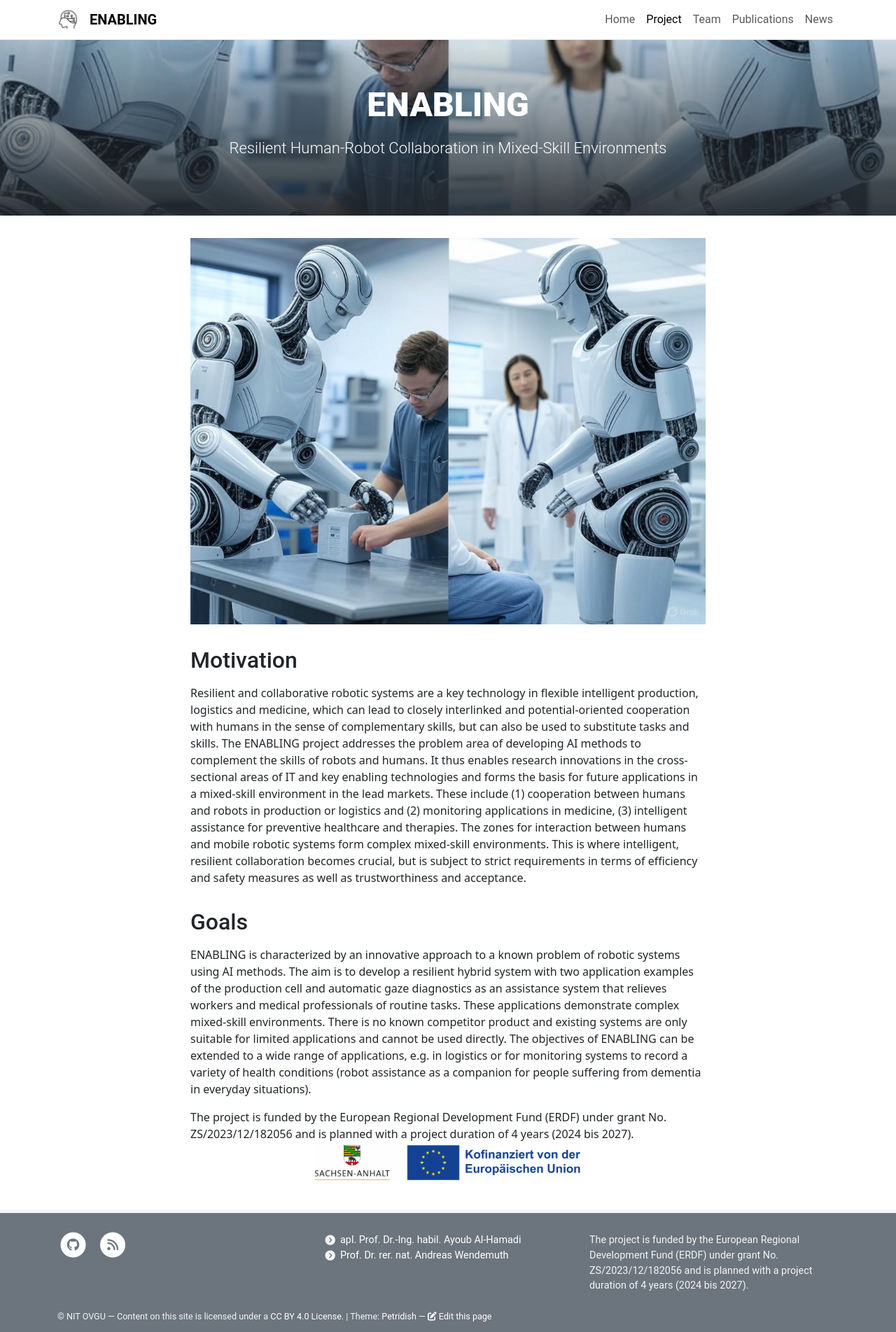
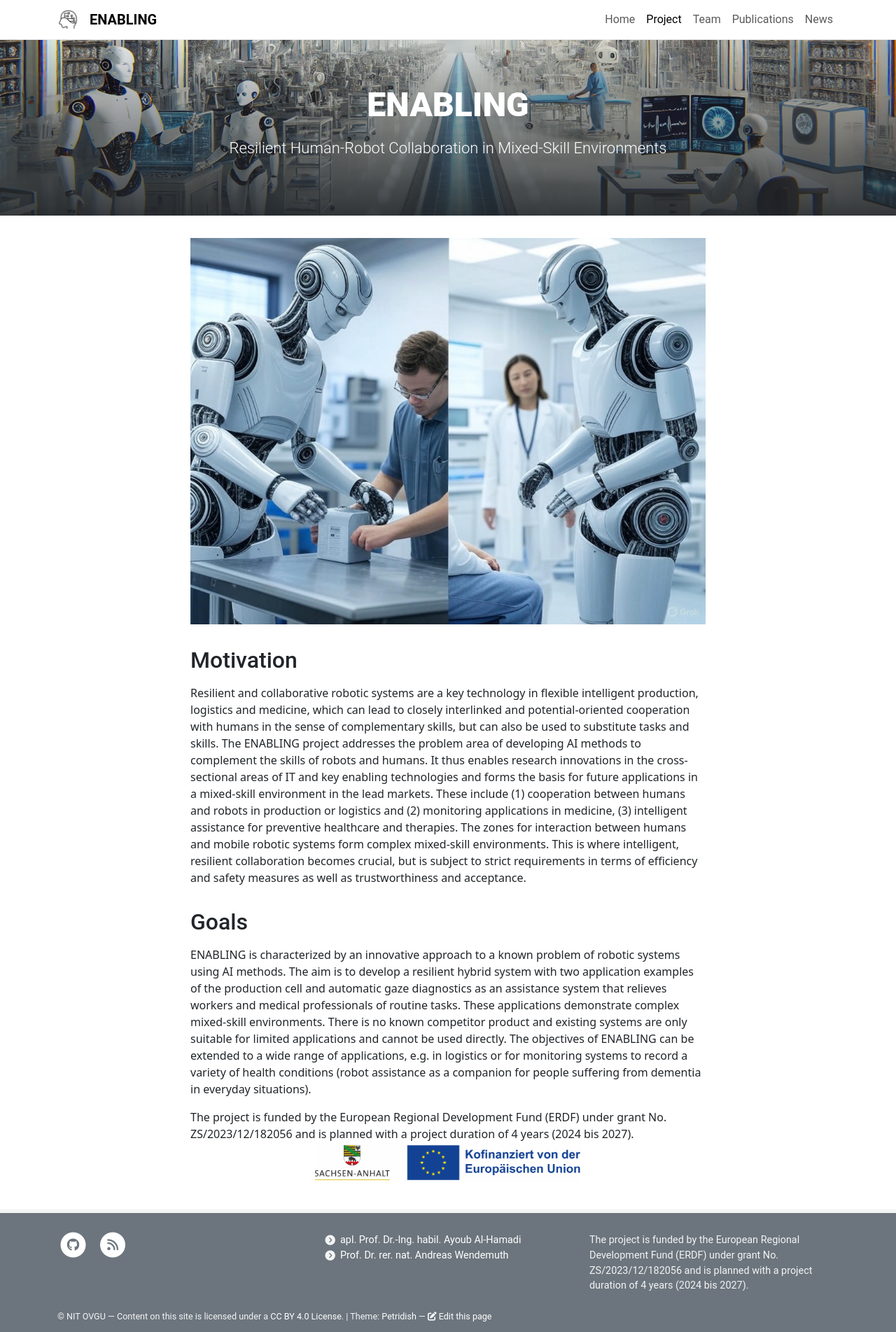
Before and after one commit to ovgu-nit/enabling, a Jekyll site: the page built from pages/project.md, in a window 1280 px wide. Shown: the whole page at 70% size. Built offline with Jekyll 4.4.1, drawn with Linux system fonts in a browser that asks for light colours.

Commit message:
update paths

```diff
--- a/pages/project.md
+++ b/pages/project.md
@@ -1,13 +1,13 @@
 ---
 title: ENABLING
 description: "Resilient Human-Robot Collaboration in Mixed-Skill Environments"
-background: /assets/theme/images/project_img.jpg
+background: /assets/theme/images/robo_lab.png
 permalink: /project/
 ---
 
 {: .alert .alert-warning}
 
-![image](/assets/theme/images/project_img.jpg)
+![image](/enabling/assets/theme/images/project_img.jpg)
 
 ## Motivation
 
@@ -18,4 +18,4 @@ Resilient and collaborative robotic systems are a key technology in flexible int
 ENABLING is characterized by an innovative approach to a known problem of robotic systems using AI methods. The aim is to develop a resilient hybrid system with two application examples of the production cell and automatic gaze diagnostics as an assistance system that relieves workers and medical professionals of routine tasks. These applications demonstrate complex mixed-skill environments. There is no known competitor product and existing systems are only suitable for limited applications and cannot be used directly. The objectives of ENABLING can be extended to a wide range of applications, e.g. in logistics or for monitoring systems to record a variety of health conditions (robot assistance as a companion for people suffering from dementia in everyday situations).
 
  The project is funded by the European Regional Development Fund (ERDF) under grant No. ZS/2023/12/182056 and is planned with a project duration of 4 years (2024 bis 2027).
-![image](/assets/theme/images/eu_kofinanziert380x55.jpg)
+![image](/enabling/assets/theme/images/eu_kofinanziert380x55.jpg)
```
